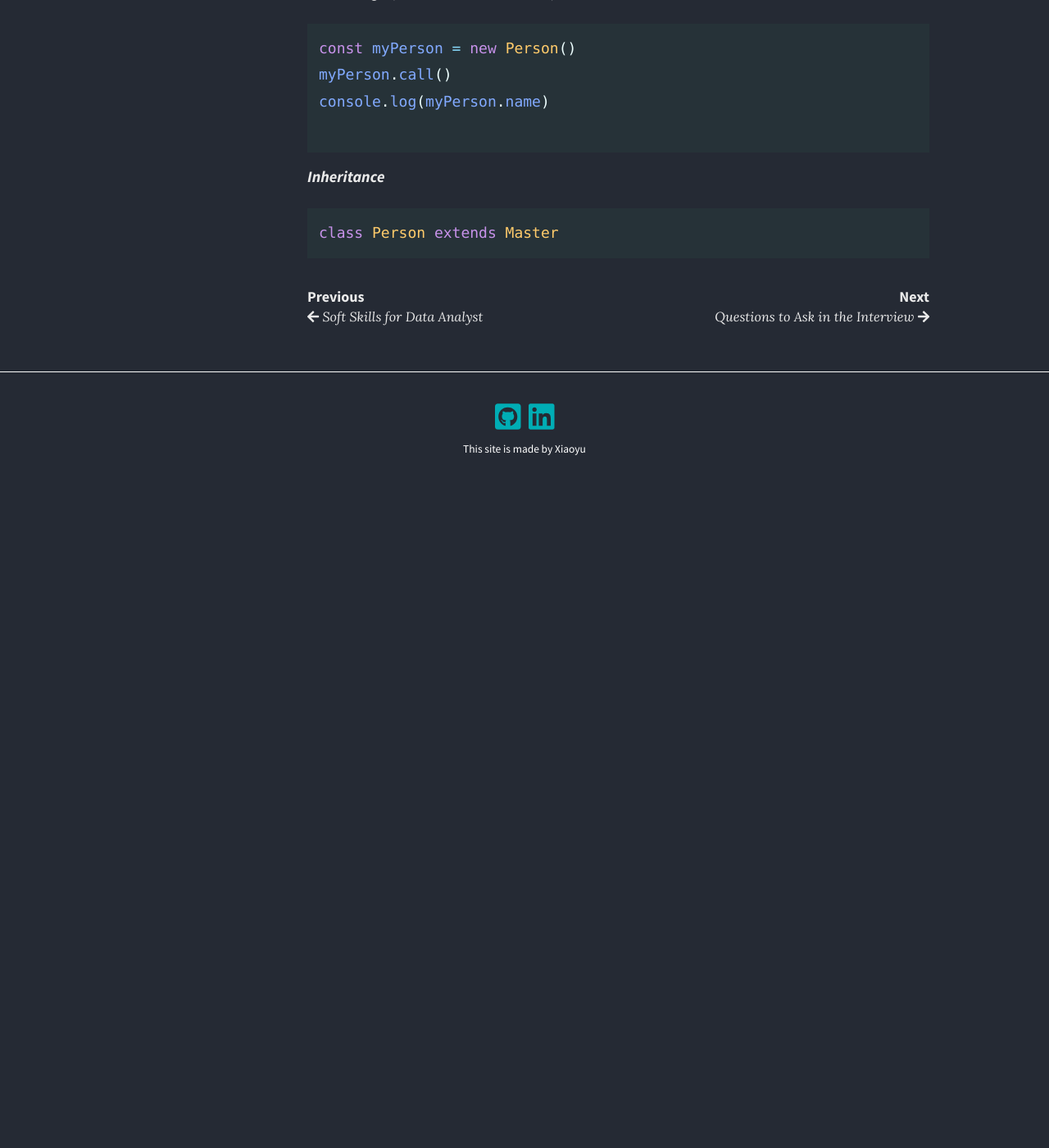
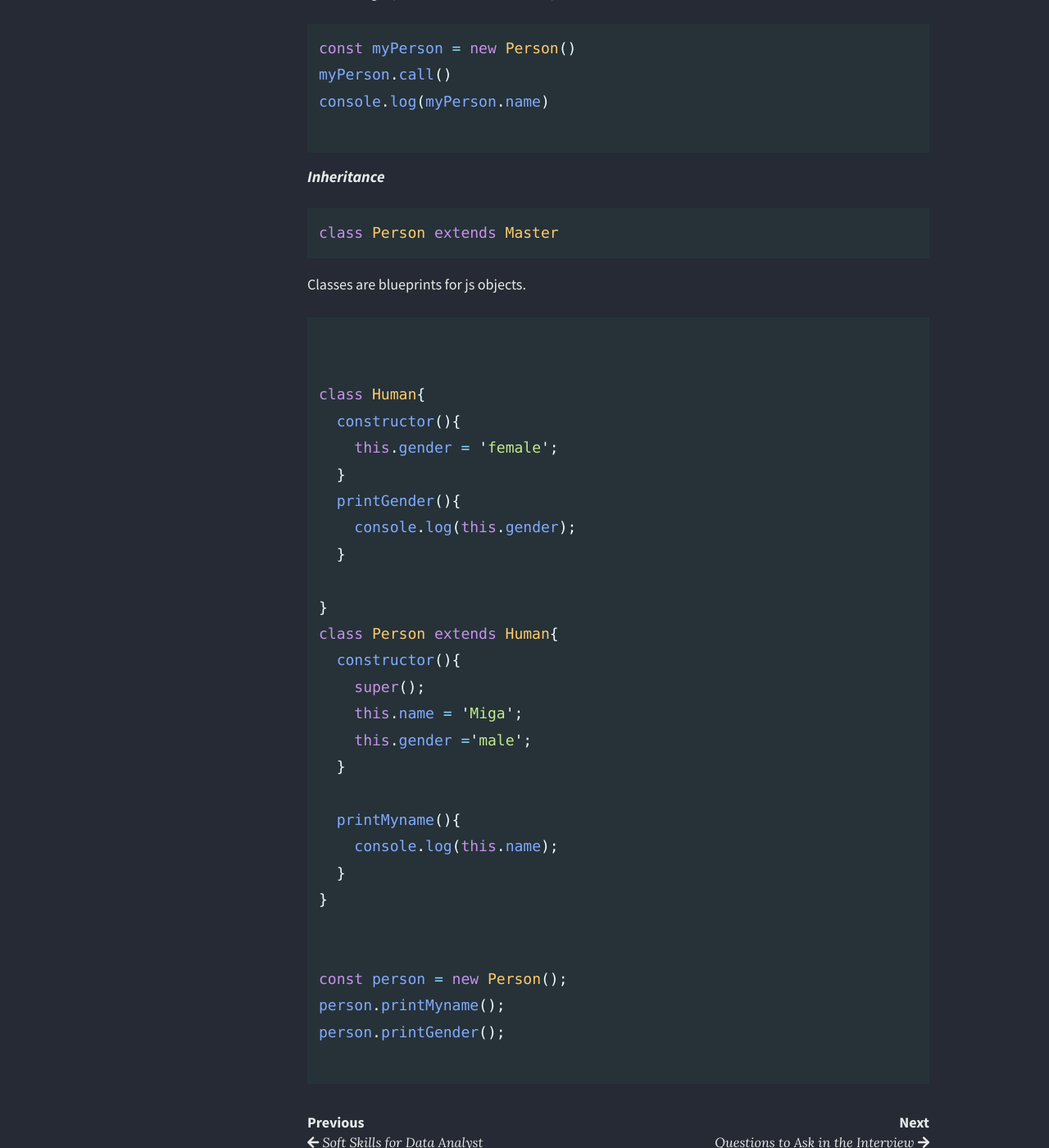
Before and after one commit to migapipo/personal-blog, a Jekyll site: the page built from _posts/2020-01-09-React Learning.md, in a window 1280 px wide and 1400 px high, scrolled down 3499 px. Shown: the whole window at 82% size. Built offline with Jekyll 4.4.1, drawn with Linux system fonts in a browser that asks for light colours; nearby versions of some CDN libraries; before the commit the page ends 4129 px from its top, so only the background shows below that.

Commit message:
update React post

````diff
--- a/_posts/2020-01-09-React Learning.md
+++ b/_posts/2020-01-09-React Learning.md
@@ -128,3 +128,39 @@ console.log(myPerson.name)
 ```javascript
 class Person extends Master
 ```
+
+
+
+Classes are blueprints for js objects.
+
+
+```javascript
+
+
+class Human{
+  constructor(){
+    this.gender = 'female';
+  }
+  printGender(){
+    console.log(this.gender);
+  }
+
+}
+class Person extends Human{
+  constructor(){
+    super();
+    this.name = 'Miga';
+    this.gender ='male';
+  }
+
+  printMyname(){
+    console.log(this.name);
+  }
+}
+
+
+const person = new Person();
+person.printMyname();
+person.printGender();
+
+```
````
